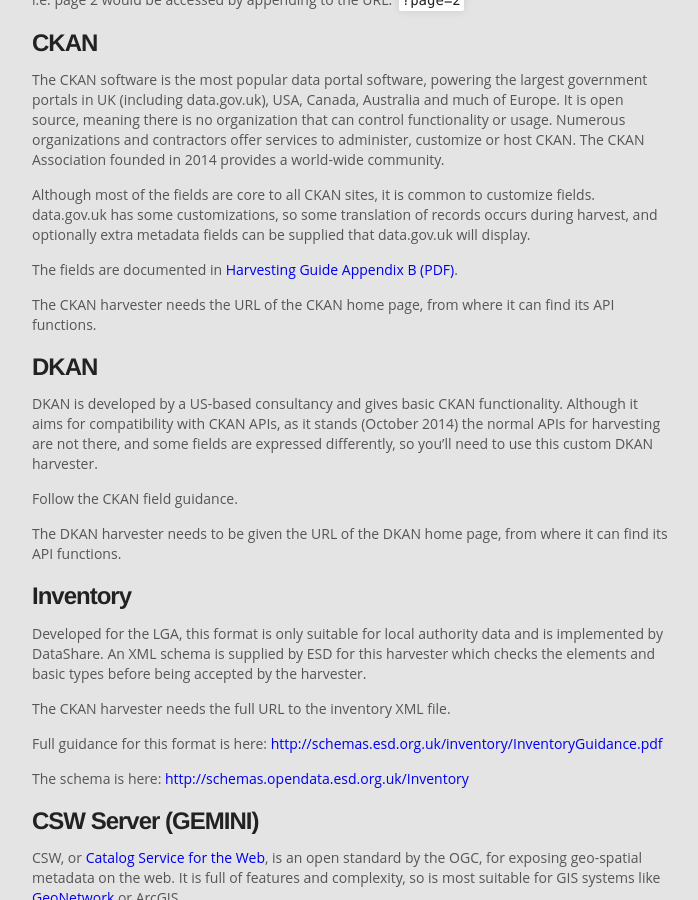
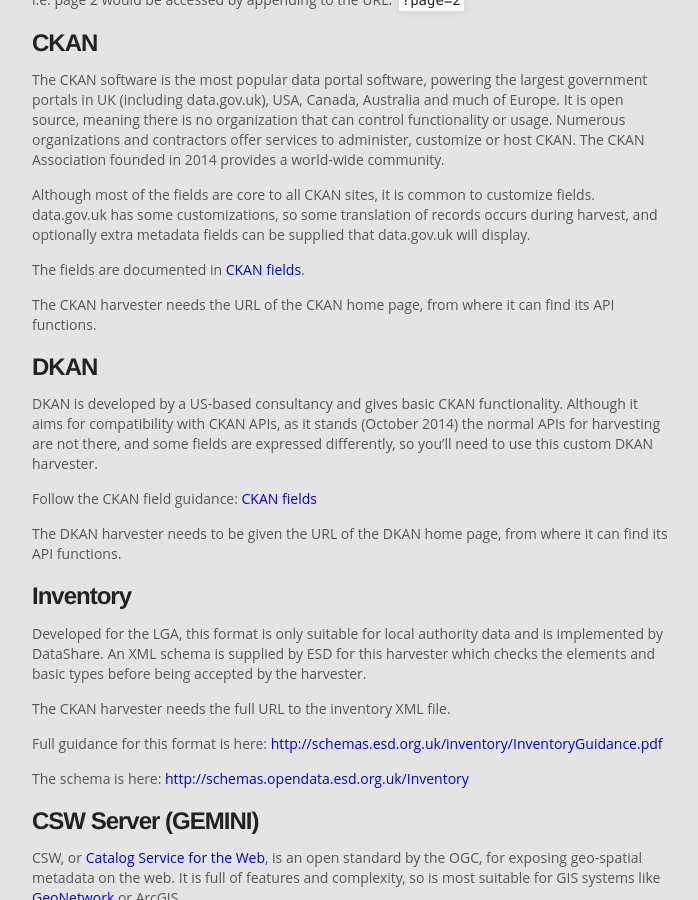
Before and after one commit to datagovuk/guidance, a Jekyll site: the page built from harvesting.md, in a window 1280 px wide and 900 px high, scrolled down 2561 px. Shown: the whole window, without its empty margins (288-986 px from the left). Built offline with Jekyll 4.4.1, drawn with Linux system fonts in a browser that asks for light colours.

Commit message:
Added ckan field info.

```diff
--- a/harvesting.md
+++ b/harvesting.md
@@ -65,7 +65,7 @@
 
 Although most of the fields are core to all CKAN sites, it is common to customize fields. data.gov.uk has some customizations, so some translation of records occurs during harvest, and optionally extra metadata fields can be supplied that data.gov.uk will display.
 
-The fields are documented in [Harvesting Guide Appendix B (PDF)](http://data.gov.uk/sites/default/files/library/Harvesting%20guide.pdf).
+The fields are documented in [CKAN fields](ckan_fields.html).
 
 The CKAN harvester needs the URL of the CKAN home page, from where it can find its API functions.
 
@@ -73,7 +73,7 @@
 
 DKAN is developed by a US-based consultancy and gives basic CKAN functionality. Although it aims for compatibility with CKAN APIs, as it stands (October 2014) the normal APIs for harvesting are not there, and some fields are expressed differently, so you'll need to use this custom DKAN harvester.
 
-Follow the CKAN field guidance.
+Follow the CKAN field guidance: [CKAN fields](ckan_fields.html)
 
 The DKAN harvester needs to be given the URL of the DKAN home page, from where it can find its API functions.
 
```
Also changed, not shown: ckan_fields.md (added, +48 -0 lines), index.md (+2 -0 lines).
